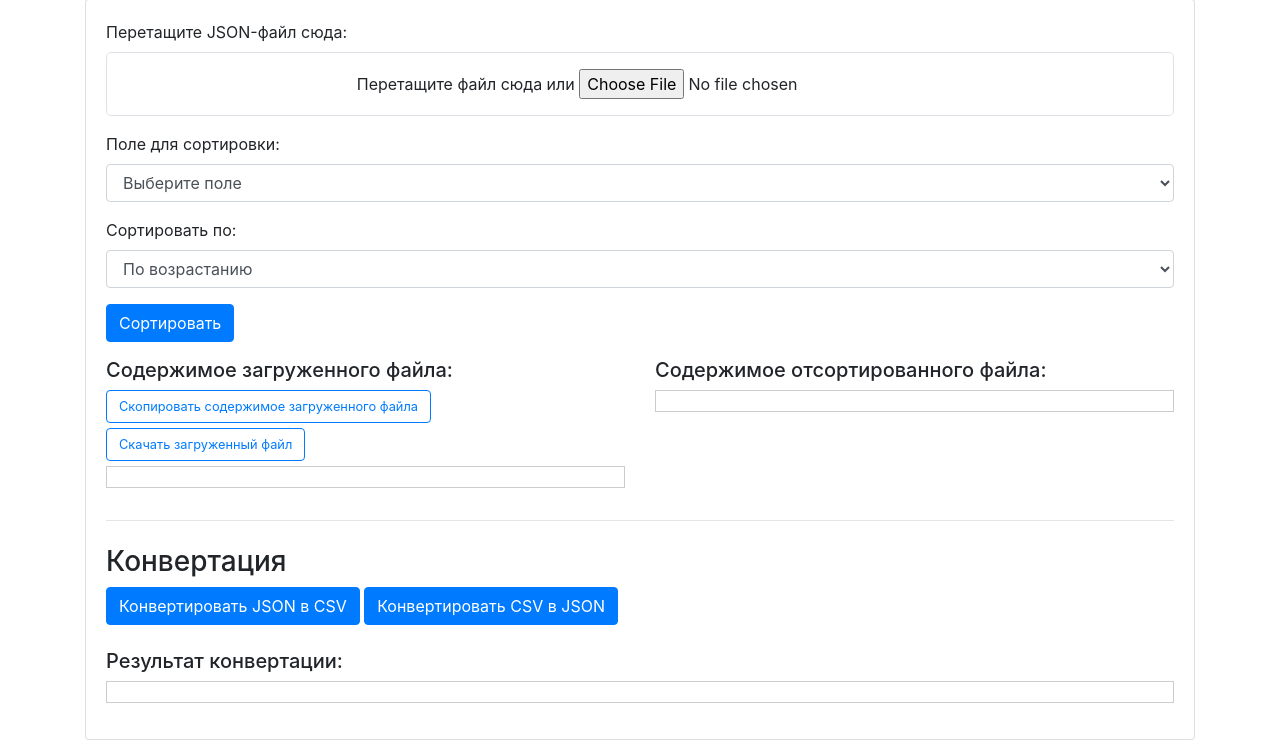
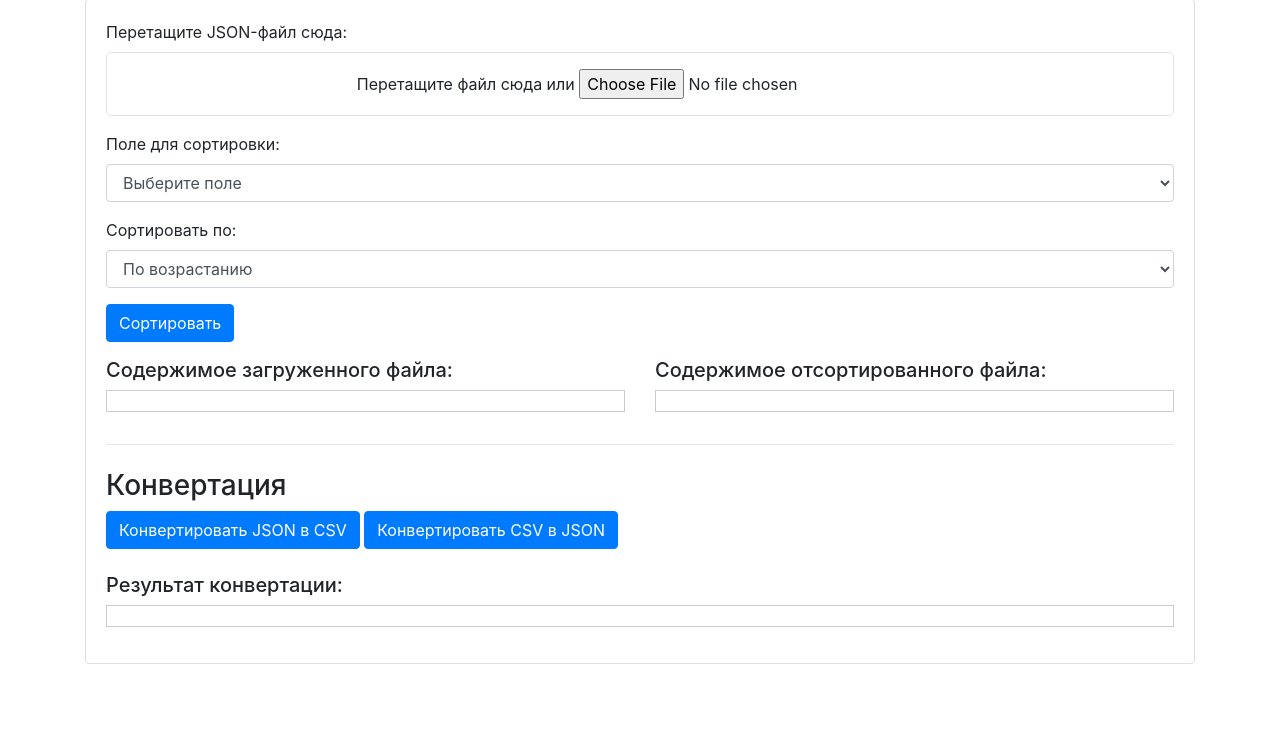
Before and after one commit to Andrey-Zobnin/ProjectOfJson, a Flask app: page / in a window 1280 px wide. Shown: the part 105-845 px from the top of the page. After the commit the page ends 769 px from the top, so only its background shows below. Run offline with Flask 3, Linux system fonts and the light colour scheme; some libraries are stand-ins or nearby versions.

```diff
--- a/myapp/templates/index.html
+++ b/myapp/templates/index.html
@@ -44,8 +44,8 @@
                 <div class="row mt-3">
                     <div class="col-md-6">
                         <h5 id="uploadedContentLabel">Содержимое загруженного файла:</h5>
-                        <button type="button" class="copy-btn btn" id="copyUploadedBtn">Скопировать содержимое загруженного файла</button>
-                        <button type="button" class="copy-btn btn" id="downloadUploadedBtn">Скачать загруженный файл</button>
+                        <button type="button" class="copy-btn btn" id="copyUploadedBtn" style="display: none;">Скопировать содержимое загруженного файла</button>
+                        <button type="button" class="copy-btn btn" id="downloadUploadedBtn" style="display: none;">Скачать загруженный файл</button>
                         <div id="contentDisplay" class="line-numbers" style="border: 1px solid #ccc; padding: 10px; max-height: 300px; overflow-y: auto;"></div>
                         <p id="uploadedFileInfo" class="mt-2"></p>
                     </div>
```
